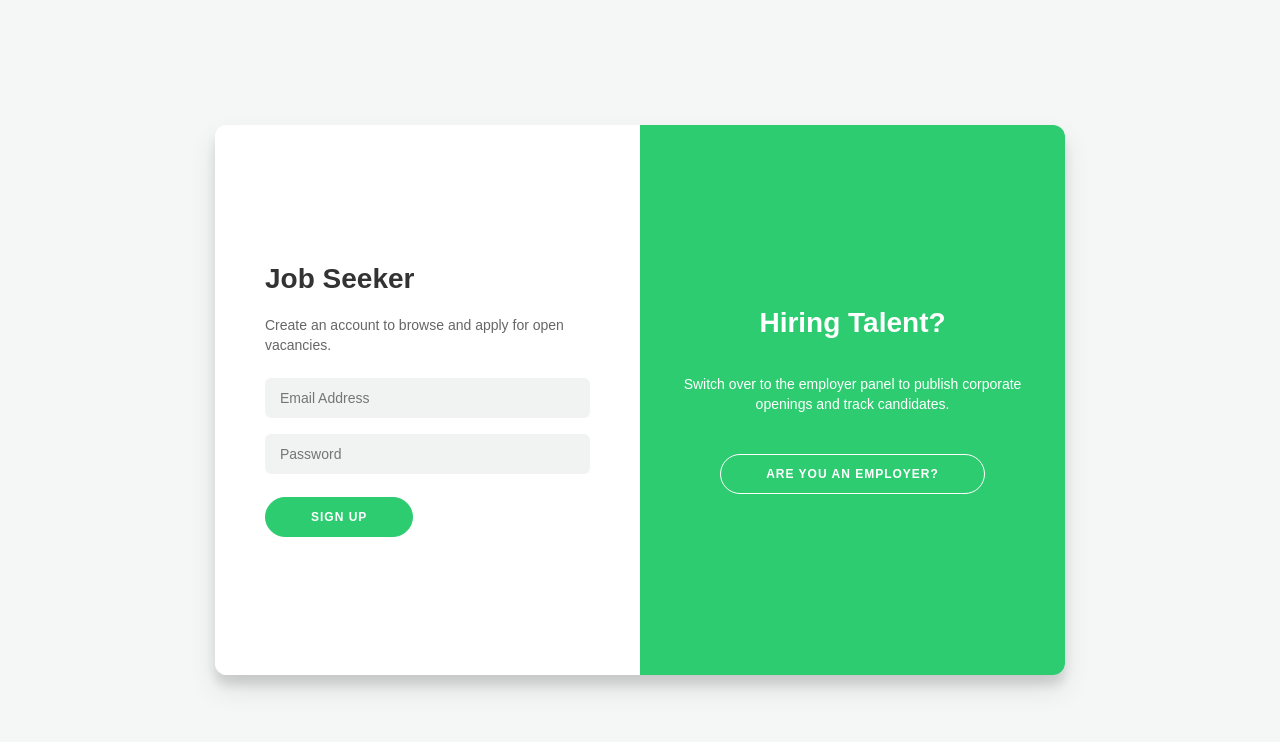
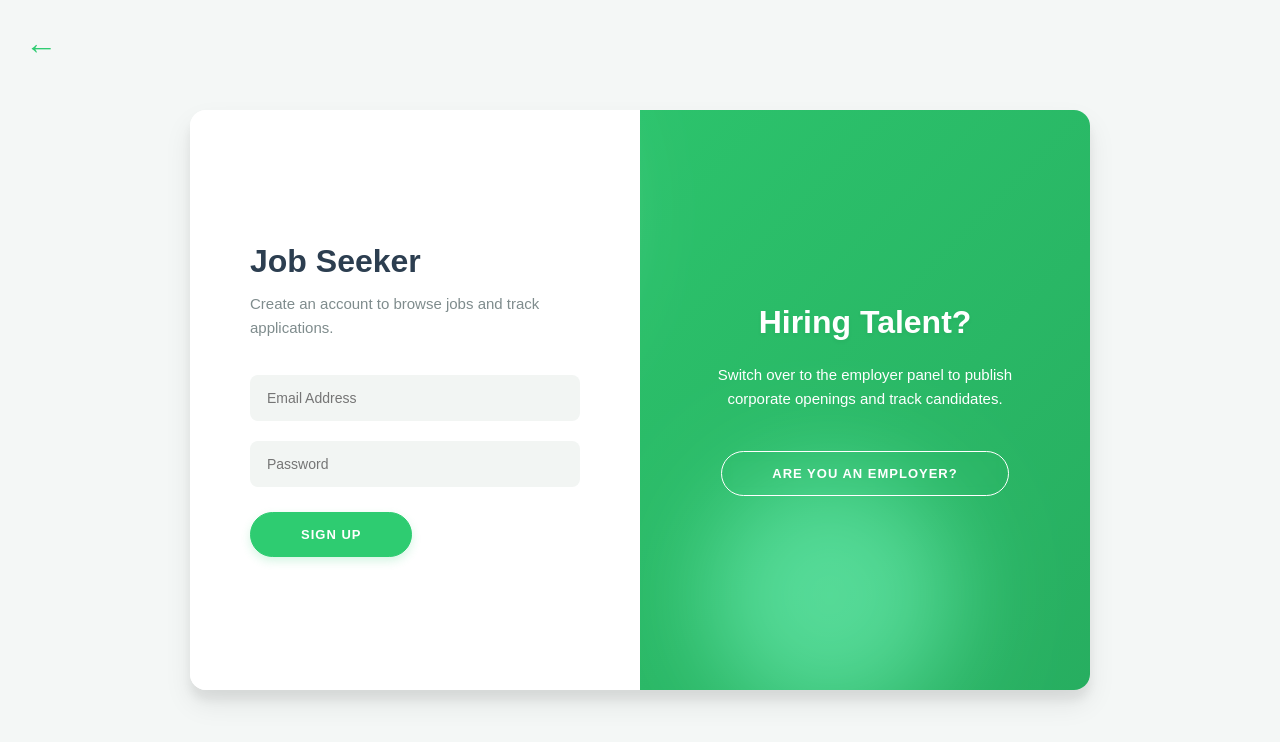
Before and after one commit to RJulian555/AgileDevelopmentJobPortalWebsite, a website: page public/register.html in a window 1280 px wide. Drawn offline with Linux system fonts and the light colour scheme.

Commit message:
Modified back navigation path to dashboard and streamlined back arrow design and made the text centered

```diff
--- a/data/users.json
+++ b/data/users.json
@@ -4,5 +4,11 @@
     "email": "ryanjulian2005@gmail.com",
     "password": "hashed_72697269@Rj",
     "role": "Job Seeker"
+  },
+  {
+    "id": 1783489528289,
+    "email": "ryanjr-sm23@student.tarc.edu.my",
+    "password": "hashed_72697269@Rj",
+    "role": "Employer"
   }
 ]
--- a/public/register.html
+++ b/public/register.html
@@ -19,53 +19,86 @@
             align-items: center;
             height: 100vh;
             overflow: hidden;
+            position: relative;
         }
 
-        /* Main Container holds the interactive screens */
+        /* --- BACK ARROW STYLING (MINIMALIST) --- */
+        .back-btn-container {
+            position: absolute;
+            top: 25px;
+            left: 25px;
+            z-index: 999;
+        }
+
+        .back-arrow {
+            display: inline-block;
+            cursor: pointer;
+            text-decoration: none;
+            /* Using the green theme color directly on the arrow symbol text */
+            color: #2ecc71;
+            font-size: 32px; /* Made slightly larger since the circle wrapper is gone */
+            font-weight: bold;
+            transition: all 0.2s ease;
+            user-select: none;
+        }
+
+        /* Hover animation: Glows darker green and shifts slightly left */
+        .back-arrow:hover {
+            color: #27ae60;
+            transform: translateX(-3px);
+        }
+
+        /* Pressed down click animation */
+        .back-arrow:active {
+            transform: scale(0.85) translateX(-3px);
+        }
+
+
+        /* --- MAIN REGISTRATION CONTAINER --- */
         .container {
             background-color: #fff;
-            border-radius: 12px;
-            box-shadow: 0 14px 28px rgba(0,0,0,0.1), 0 10px 10px rgba(0,0,0,0.1);
+            border-radius: 16px;
+            box-shadow: 0 14px 28px rgba(0,0,0,0.08), 0 10px 10px rgba(0,0,0,0.06);
             position: relative;
             overflow: hidden;
-            width: 850px;
+            width: 900px;
             max-width: 100%;
-            min-height: 550px;
+            min-height: 580px;
         }
 
         .form-container {
             position: absolute;
             top: 0;
             height: 100%;
-            transition: all 0.6s ease-in-out; /* The swoosh speed controller */
+            transition: all 0.6s ease-in-out;
         }
 
-        /* Job Seeker Configuration Layout Styles */
+        /* Left Side: Job Seeker View */
         .jobseeker-container {
             left: 0;
             width: 50%;
             z-index: 2;
             background: #ffffff;
-            padding: 50px;
+            padding: 60px;
             display: flex;
             flex-direction: column;
             justify-content: center;
         }
 
-        /* Employer Configuration Layout Styles */
+        /* Right Side: Employer View */
         .employer-container {
             left: 0;
             width: 50%;
             opacity: 0;
             z-index: 1;
             background: #ffffff;
-            padding: 50px;
+            padding: 60px;
             display: flex;
             flex-direction: column;
             justify-content: center;
         }
 
-        /* The Animated Overlay Wrapper */
+        /* --- THE SLIDING OVERLAY CONTAINER --- */
         .overlay-container {
             position: absolute;
             top: 0;
@@ -77,9 +110,8 @@
             z-index: 100;
         }
 
-        /* Pure CSS Sliding Swoosh Panel background */
         .overlay {
-            background: #2ecc71; /* Theme Green Background */
+            background: linear-gradient(135deg, #2ecc71 0%, #27ae60 100%);
             color: #ffffff;
             position: relative;
             left: -100%;
@@ -89,30 +121,61 @@
             transition: transform 0.6s ease-in-out;
         }
 
+        /* --- SHADES OF GREEN BLURRED CIRCLES BACKGROUND --- */
+        .overlay::before, .overlay::after {
+            content: '';
+            position: absolute;
+            border-radius: 50%;
+            filter: blur(50px);
+            opacity: 0.6;
+            mix-blend-mode: screen;
+            pointer-events: none;
+        }
+
+        .overlay::before {
+            width: 300px;
+            height: 300px;
+            background: #a3e4d7;
+            top: -50px;
+            left: 10%;
+        }
+
+        .overlay::after {
+            width: 250px;
+            height: 250px;
+            background: #58d68d;
+            bottom: -30px;
+            right: 15%;
+        }
+
         .overlay-panel {
             position: absolute;
             display: flex;
             flex-direction: column;
             justify-content: center;
             align-items: center;
-            padding: 0 40px;
+            padding: 0 50px;
             text-align: center;
             top: 0;
             height: 100%;
             width: 50%;
             transition: transform 0.6s ease-in-out;
+            left: 0;
+            box-sizing: border-box;
         }
 
         .overlay-left {
             transform: translateX(-20%);
+            left: 75px;
         }
 
         .overlay-right {
             right: 0;
+            left: auto;
             transform: translateX(0);
         }
 
-        /* Interactive Swoosh Trigger Animation Classes managed by JavaScript toggle */
+        /* --- SWOOSH ACTION STATE MODIFIERS --- */
         .container.right-panel-active .jobseeker-container {
             transform: translateX(100%);
             opacity: 0;
@@ -133,109 +196,122 @@
             transform: translateX(50%);
         }
 
-        /* Form Visual Elements UI styling */
+        /* --- STRUCTURAL TYPOGRAPHY & INTERACTIVE FORM UI --- */
         h1 {
-            font-size: 28px;
-            margin-bottom: 20px;
-            color: #333;
+            font-size: 32px;
+            margin-bottom: 12px;
+            color: #2c3e50;
+            font-weight: 700;
         }
 
         .overlay-panel h1 {
-            color: #fff;
+            color: #ffffff;
+            text-shadow: 0 2px 4px rgba(0,0,0,0.05);
         }
 
         p {
-            font-size: 14px;
-            margin: 15px 0 25px;
-            line-height: 20px;
+            font-size: 15px;
+            margin: 10px 0 25px;
+            line-height: 24px;
         }
 
         input {
-            background-color: #f0f3f1;
-            border: none;
-            padding: 12px 15px;
-            margin: 8px 0;
+            background-color: #f2f5f3;
+            border: 1px solid transparent;
+            padding: 14px 16px;
+            margin: 10px 0;
             width: 100%;
-            border-radius: 6px;
+            border-radius: 8px;
             font-size: 14px;
+            transition: all 0.2s;
         }
 
         input:focus {
-            outline: 2px solid #2ecc71;
+            outline: none;
+            border-color: #2ecc71;
+            background-color: #ffffff;
+            box-shadow: 0 4px 12px rgba(46, 204, 113, 0.1);
         }
 
         button {
-            border-radius: 20px;
+            border-radius: 25px;
             border: 1px solid #2ecc71;
             background-color: #2ecc71;
             color: #ffffff;
-            font-size: 12px;
+            font-size: 13px;
             font-weight: bold;
-            padding: 12px 45px;
+            padding: 14px 50px;
             letter-spacing: 1px;
             text-transform: uppercase;
             cursor: pointer;
             margin-top: 15px;
-            transition: transform 80ms ease-in;
+            transition: transform 80ms ease-in, box-shadow 0.2s;
+            box-shadow: 0 4px 10px rgba(46, 204, 113, 0.2);
+        }
+
+        button:hover {
+            box-shadow: 0 6px 15px rgba(46, 204, 113, 0.3);
         }
 
         button:active {
-            transform: scale(0.95);
+            transform: scale(0.96);
         }
 
-        /* Transparent Alternate Switch Buttons */
         button.ghost {
             background-color: transparent;
             border-color: #ffffff;
             color: #ffffff;
+            box-shadow: none;
+            backdrop-filter: blur(5px);
+        }
+
+        button.ghost:hover {
+            background-color: rgba(255, 255, 255, 0.15);
+            box-shadow: 0 4px 12px rgba(0, 0, 0, 0.05);
         }
     </style>
 </head>
 <body>
 
+    <div class="back-btn-container">
+        <a href="dashboard.html" class="back-arrow" title="Go back to Dashboard">&#8592;</a>
+    </div>
+
     <div class="container" id="mainContainer">
 
-        <!-- FORM ONE: JOB SEEKER FORM PANEL -->
         <div class="form-container jobseeker-container">
             <form action="/api/register" method="POST">
                 <h1>Job Seeker</h1>
-                <p style="color: #666; margin-bottom: 15px;">Create an account to browse and apply for open vacancies.</p>
+                <p style="color: #7f8c8d;">Create an account to browse jobs and track applications.</p>
 
-                <!-- Hidden inputs guarantee backend parses correct roles dynamically -->
                 <input type="hidden" name="role" value="Job Seeker">
-
                 <input type="email" name="email" placeholder="Email Address" required />
                 <input type="password" name="password" placeholder="Password" required />
                 <button type="submit">Sign Up</button>
             </form>
         </div>
 
-        <!-- FORM TWO: EMPLOYER FORM PANEL -->
         <div class="form-container employer-container">
             <form action="/api/register" method="POST">
                 <h1>Employer Account</h1>
-                <p style="color: #666; margin-bottom: 15px;">Register your business to start recruiting top talent.</p>
+                <p style="color: #7f8c8d;">Register your company to post vacancies and hire talent.</p>
 
                 <input type="hidden" name="role" value="Employer">
-
                 <input type="email" name="email" placeholder="Corporate Email" required />
                 <input type="password" name="password" placeholder="Password" required />
                 <button type="submit">Register Company</button>
             </form>
         </div>
 
-        <!-- INTERACTIVE SWOOSH OVERLAY CONTAINER -->
         <div class="overlay-container">
             <div class="overlay">
 
-                <!-- Left Overlay Panel displays on Employer view -->
                 <div class="overlay-panel overlay-left">
                     <h1>Looking for a Job?</h1>
                     <p>Switch over to the job seeker portal to submit your resume applications immediately.</p>
                     <button class="ghost" id="toJobSeeker">I am a Job Seeker</button>
                 </div>
 
-                <!-- Right Overlay Panel displays on Job Seeker view -->
                 <div class="overlay-panel overlay-right">
                     <h1>Hiring Talent?</h1>
                     <p>Switch over to the employer panel to publish corporate openings and track candidates.</p>
@@ -246,7 +322,6 @@
         </div>
     </div>
 
-    <!-- Smooth Interface Dynamic Class Toggle Scripts -->
     <script>
         const toEmployerBtn = document.getElementById('toEmployer');
         const toJobSeekerBtn = document.getElementById('toJobSeeker');
```
